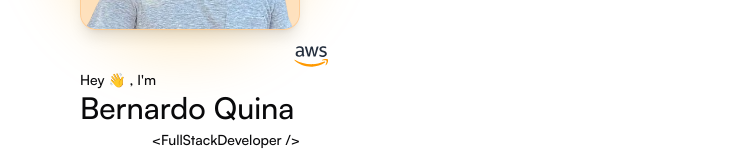
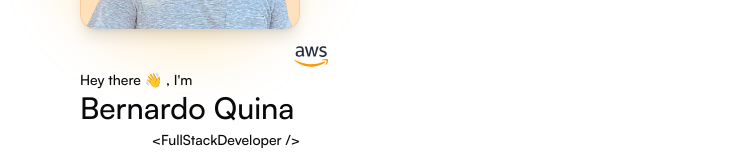
Before and after one commit to BernardoQuina/personal-website, a Next.js app: page / in a window 1280 px wide. Shown: the part 393-553 px from the top of the page, without its empty margins (450-1199 px from the left). Built offline with nearby package versions, Linux system fonts and the light colour scheme.

Commit message:
Small change

```diff
--- a/src/pages/index.tsx
+++ b/src/pages/index.tsx
@@ -54,7 +54,7 @@ export default function Home() {
             </div>
           </div>
           <div className="w-[220px]">
-            <span className="text-sm font-medium">Hey 👋 , I&apos;m</span>
+            <span className="text-sm font-medium">Hey there 👋 , I&apos;m</span>
             <h2 className="text-3xl font-medium">Bernardo Quina</h2>
             <button className="self-end pt-1">
               <h1 className="text-sm font-medium">
@@ -66,7 +66,7 @@ export default function Home() {
             <span className="text-[10px] font-bold tracking-[0.2rem] text-gray-400 dark:text-gray-700">
               SCROLL
             </span>
-            <div className="h-[20vh] w-[0.75px] bg-gray-300 dark:bg-gray-800"></div>
+            <div className="h-[30vh] w-[0.75px] bg-gray-300 dark:bg-gray-800 sm:h-[20vh]"></div>
           </div>
         </div>
       </div>
```
